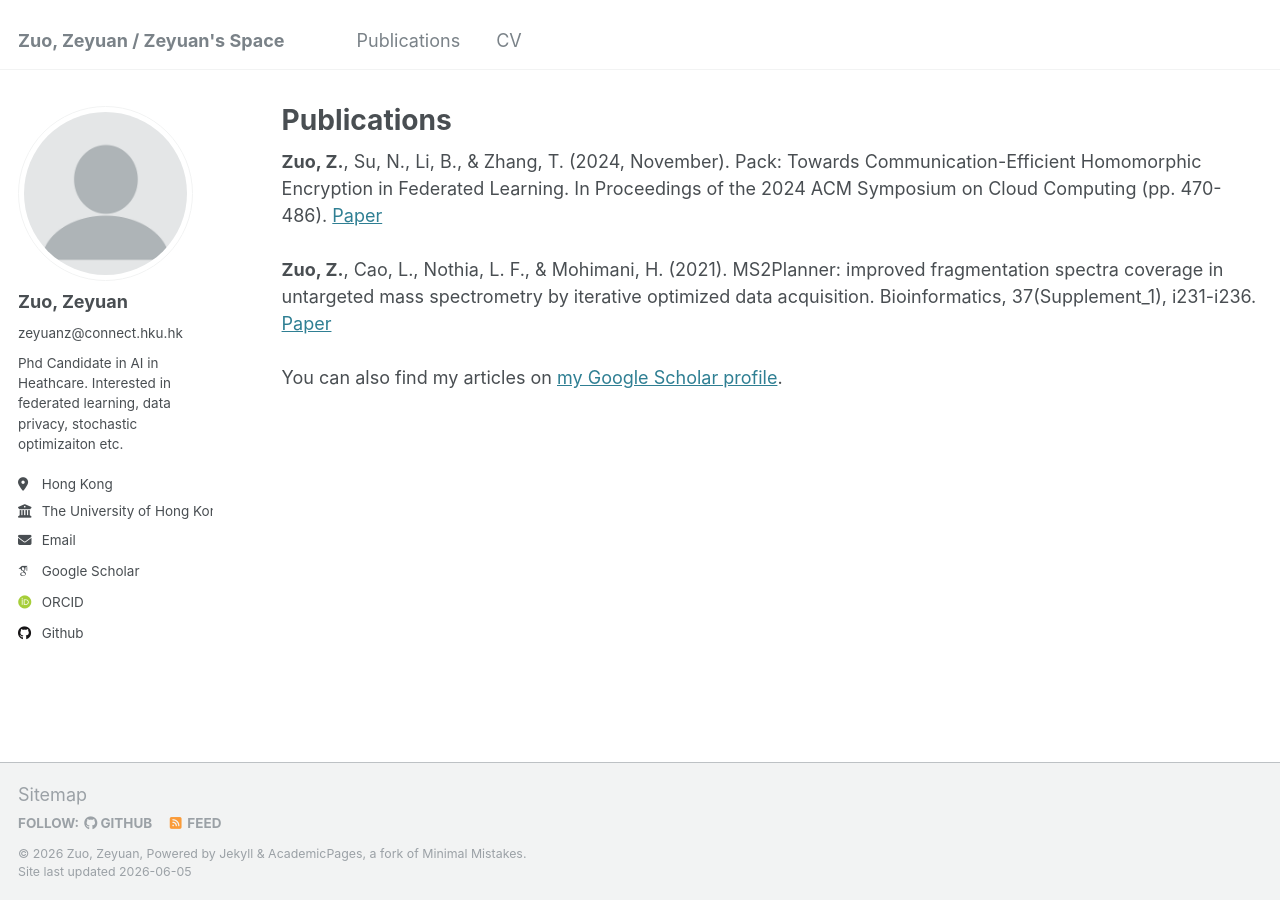
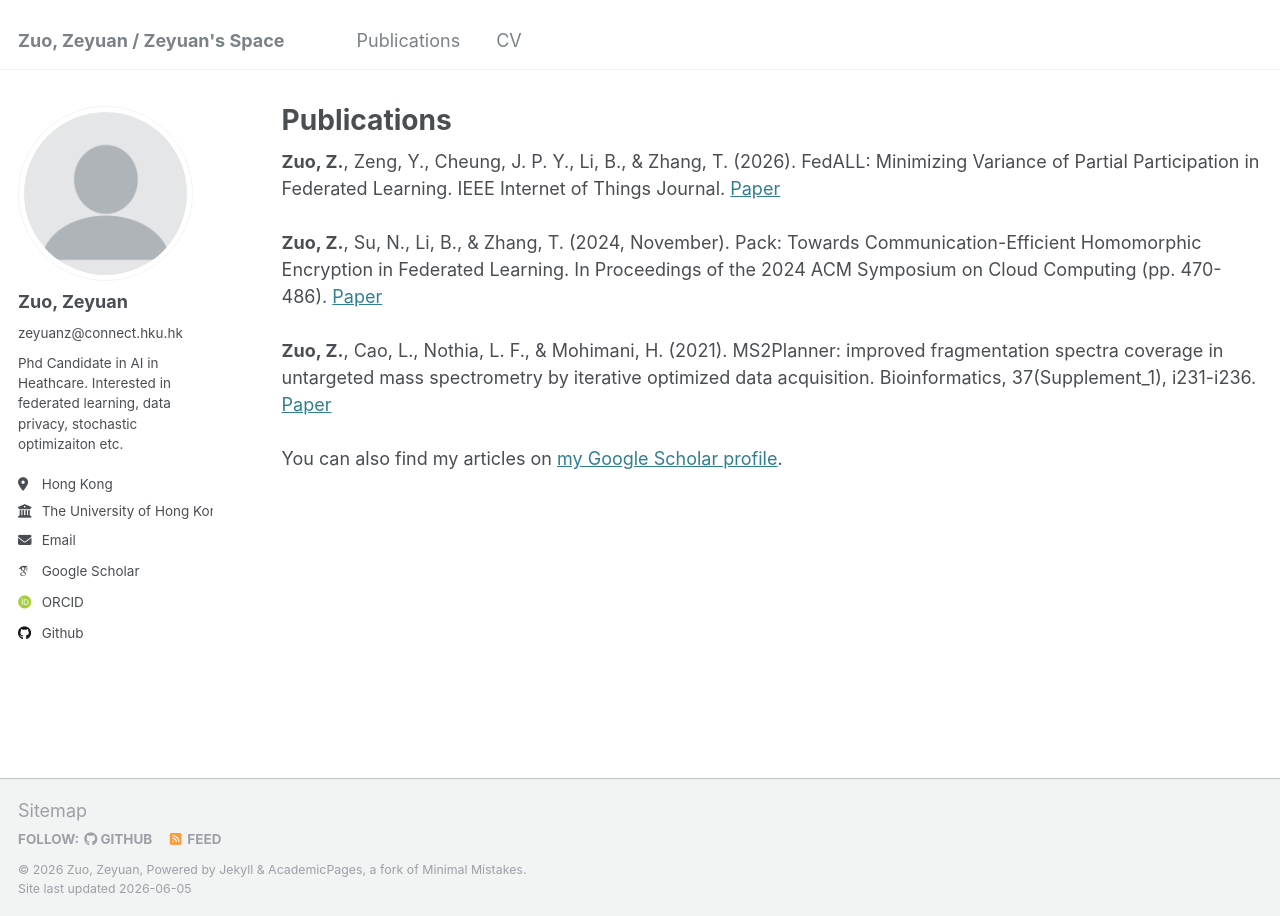
Before and after one commit to zeyuanz/zeyuanz.github.io, a Jekyll site: the page built from _pages/publications.html, in a window 1280 px wide. Built offline with Jekyll 4.4.1, drawn with Linux system fonts in a browser that asks for light colours; some web fonts are replaced.

Commit message:
add ieee iot new pub

```diff
--- a/_pages/publications.html
+++ b/_pages/publications.html
@@ -4,9 +4,13 @@ title: "Publications"
 permalink: /publications/
 author_profile: true
 ---
+<b>Zuo, Z.</b>, Zeng, Y., Cheung, J. P. Y., Li, B., & Zhang, T. (2026). FedALL: Minimizing Variance of Partial Participation in Federated Learning. IEEE Internet of Things Journal. <a href="https://ieeexplore.ieee.org/document/11541063">Paper</a><br /><br />
+
+
 <b>Zuo, Z.</b>, Su, N., Li, B., & Zhang, T. (2024, November). Pack: Towards Communication-Efficient Homomorphic Encryption in Federated Learning. In Proceedings of the 2024 ACM Symposium on Cloud Computing (pp. 470-486). <a href="https://dl.acm.org/doi/abs/10.1145/3698038.3698557">Paper</a><br /><br />
 
 <b>Zuo, Z.</b>, Cao, L., Nothia, L. F., & Mohimani, H. (2021). MS2Planner: improved fragmentation spectra coverage in untargeted mass spectrometry by iterative optimized data acquisition. Bioinformatics, 37(Supplement_1), i231-i236. <a href="https://academic.oup.com/bioinformatics/article/37/Supplement_1/i231/6319686">Paper</a><br /><br />
+
 
 
 {% if site.author.googlescholar %}
```
